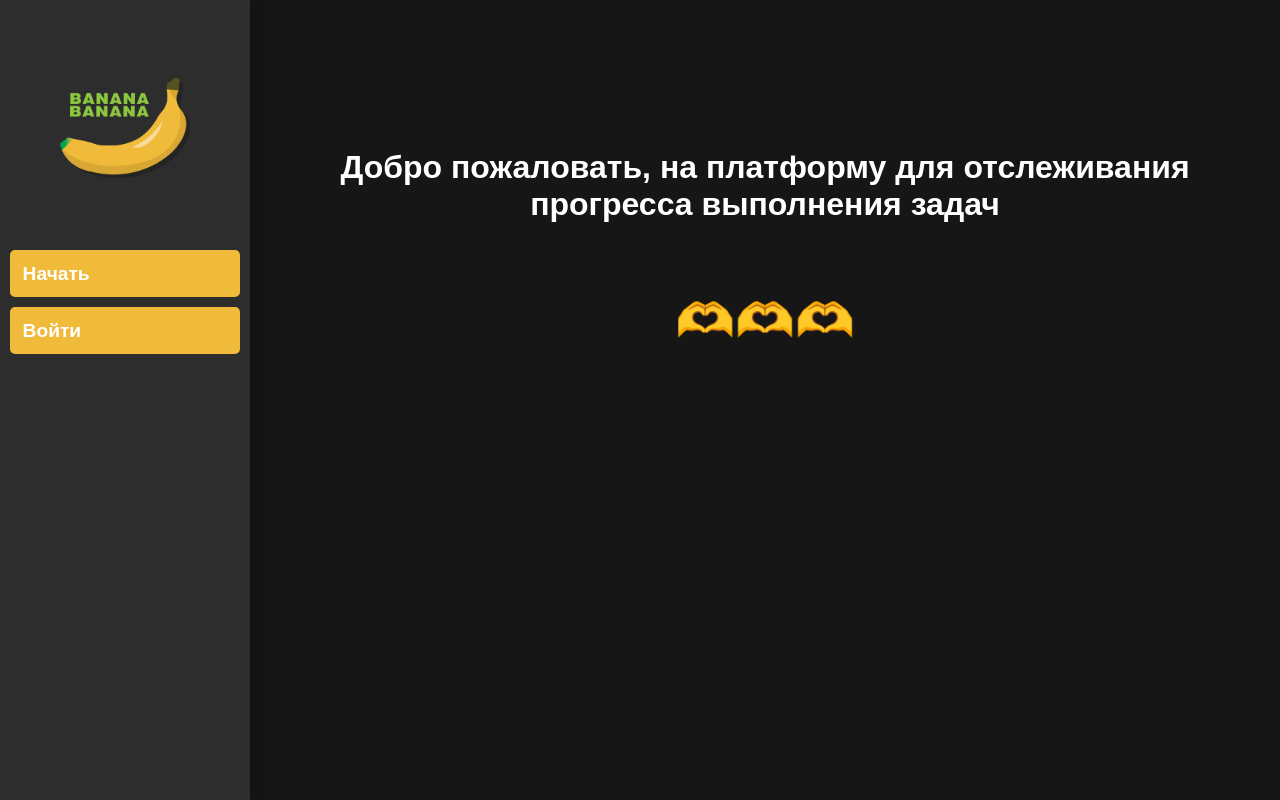
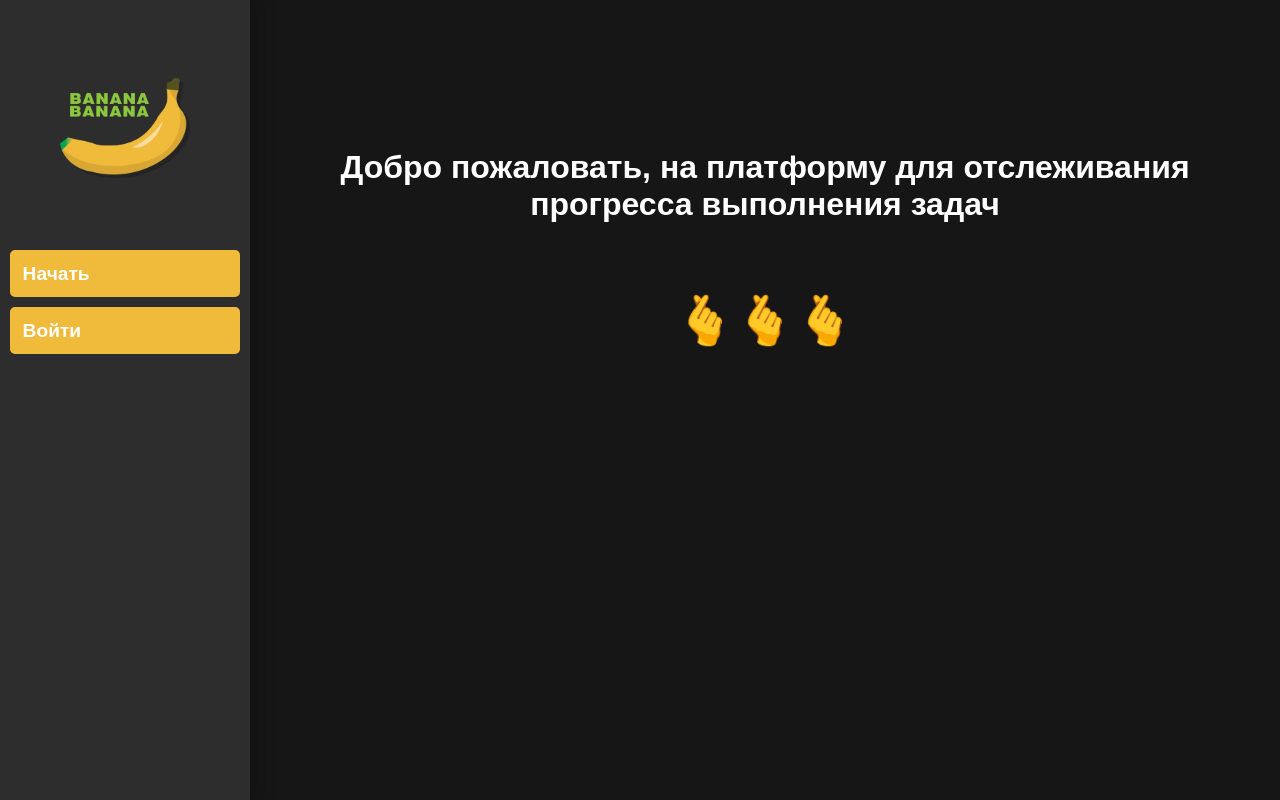
Before and after one commit to CurlyBattery/banana-front, a SvelteKit app: page / in a window 1280 px wide. Built offline with nearby package versions, Linux system fonts and the light colour scheme; no server answers.

Commit message:
feat: (calendar) deadline

```diff
--- a/src/routes/+page.svelte
+++ b/src/routes/+page.svelte
@@ -6,7 +6,7 @@
 <div class="home-container">
     <p></p>
     <h1>Добро пожаловать, на платформу для отслеживания прогресса выполнения задач</h1>
-    <p>🫶🫶🫶</p>
+    <p>🫰🫰🫰</p>
 </div>
 
 <style>
--- a/src/routes/tasks/[slug]/+page.svelte
+++ b/src/routes/tasks/[slug]/+page.svelte
@@ -2,6 +2,7 @@
     import {Role} from "$lib/enums/role.enum.js";
     import {TaskStatus} from "$lib/enums/task-status.enum.js";
     import {enhance} from "$app/forms";
+    import {format, parseISO} from "date-fns";
 
     let { data } = $props();
     const isHead = data.user.role === Role.HEAD_DEPARTMENT;
@@ -25,7 +26,7 @@
   <div class="task-card">
      <div class="task-header">
          <h2>{data.task.title}</h2>
-         <span class="task-deadline">Дедлайн - {data.task.deadline}</span>
+         <span class="task-deadline">Дедлайн - {format(parseISO(data.task.deadline), "yyyy-MM-dd")}</span>
      </div>
 
       <p class="task-description">{data.task.description}</p>
```
